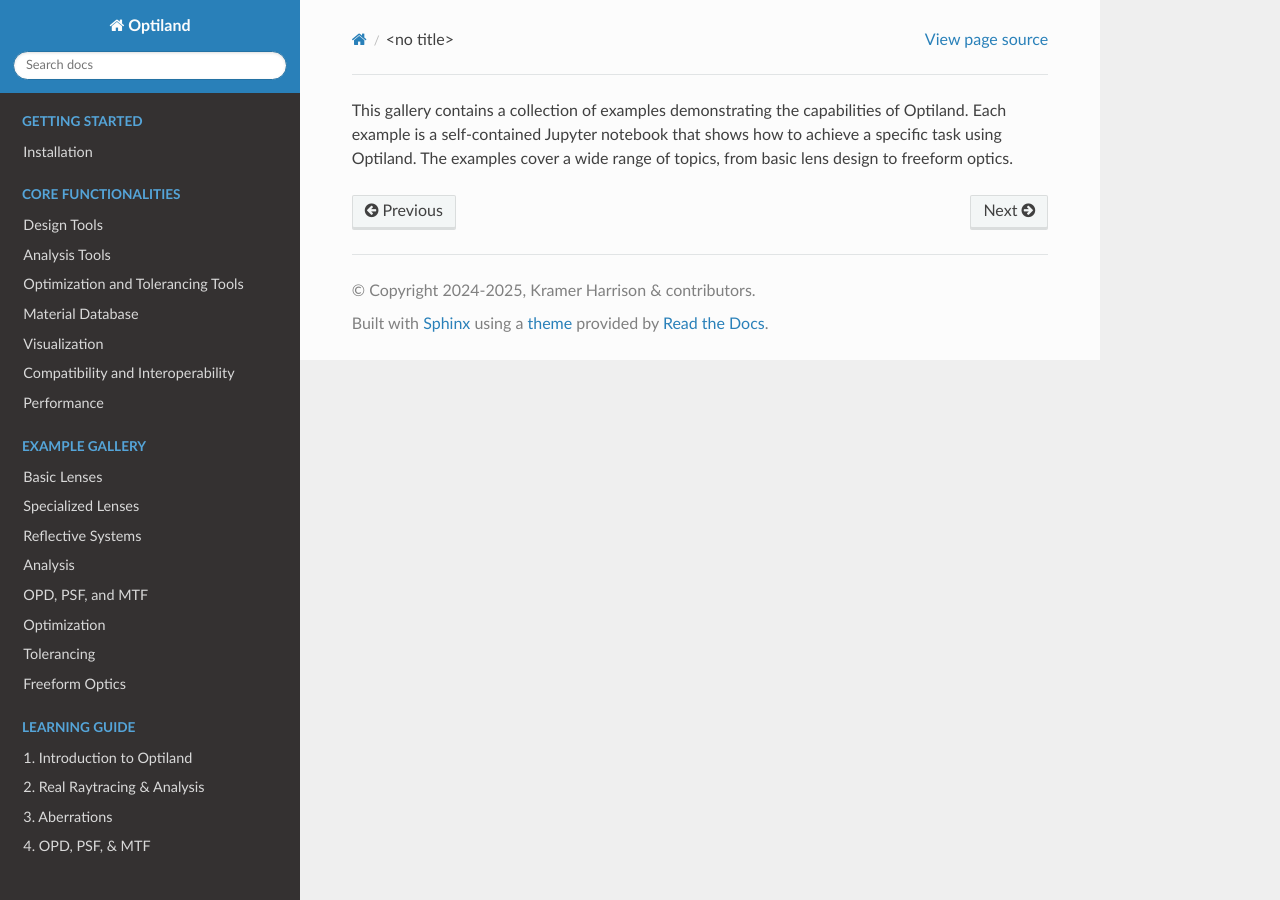
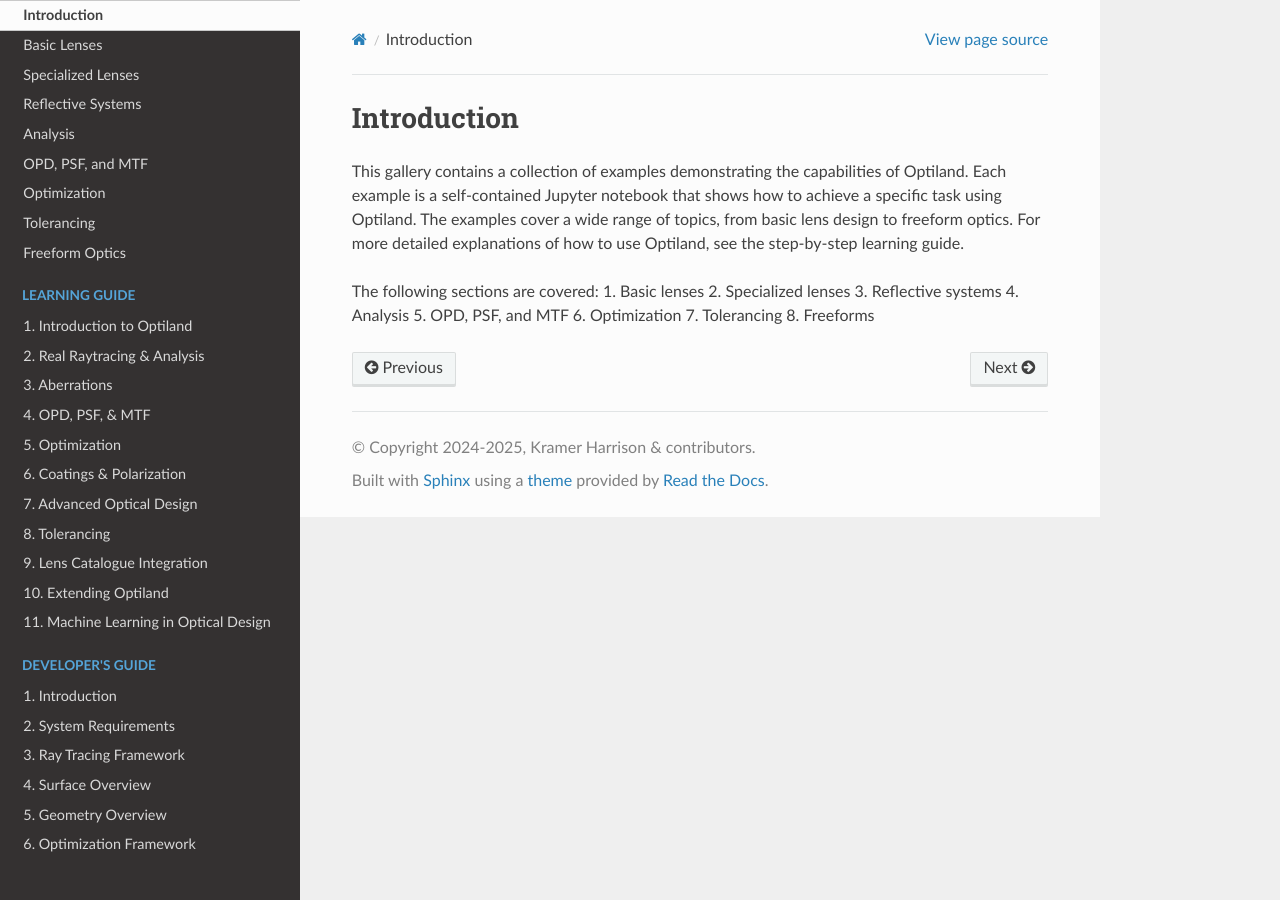
Before and after one commit to HarrisonKramer/optiland, a Sphinx documentation site: the page built from docs/gallery/introduction.rst, in a window 1280 px wide. Built offline with Sphinx 7.4.7 and the Read the Docs theme 3.1.0, drawn with Linux system fonts in a browser that asks for light colours; pages that are not in the unit, such as notebooks, are missing from menus.

Commit message:
docs: update links and enhance introduction in documentation

```diff
--- a/docs/gallery/introduction.rst
+++ b/docs/gallery/introduction.rst
@@ -1,3 +1,17 @@
 .. _example_gallery:
 
+Introduction
+============
+
 This gallery contains a collection of examples demonstrating the capabilities of Optiland. Each example is a self-contained Jupyter notebook that shows how to achieve a specific task using Optiland. The examples cover a wide range of topics, from basic lens design to freeform optics.
+For more detailed explanations of how to use Optiland, see the step-by-step learning guide.
+
+The following sections are covered:
+1. Basic lenses
+2. Specialized lenses
+3. Reflective systems
+4. Analysis
+5. OPD, PSF, and MTF
+6. Optimization
+7. Tolerancing
+8. Freeforms
--- a/docs/index.rst
+++ b/docs/index.rst
@@ -45,9 +45,8 @@ Python code to generate this 3D visualization:
 
 
 .. toctree::
-   :maxdepth: 1
+   :maxdepth: 2
    :caption: Example Gallery
-   :titlesonly:
 
    gallery/introduction
    gallery/basic_lenses
@@ -59,6 +58,8 @@ Python code to generate this 3D visualization:
    gallery/tolerancing
    gallery/freeforms
 
+
+.. _learning_guide:
 
 .. toctree::
    :maxdepth: 1
--- a/docs/learning_guide.rst
+++ b/docs/learning_guide.rst
@@ -1,5 +1,3 @@
-.. _learning_guide:
-
 This learning guide breaks down Optiland into a series of tutorials that cover the basic concepts and functionalities of the package. Each tutorial is a self-contained Jupyter notebook that demonstrates how to perform a specific task using Optiland. The tutorials are designed to be followed sequentially, starting with an introduction to Optiland and progressing to more advanced topics.
 
 
```
Also changed, not shown: README.md (+2 -2 lines).
